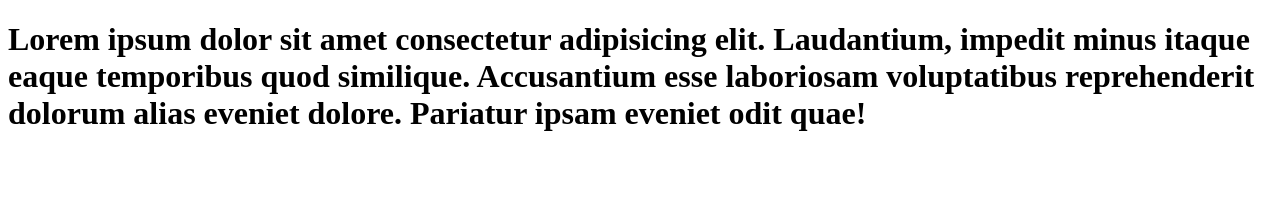
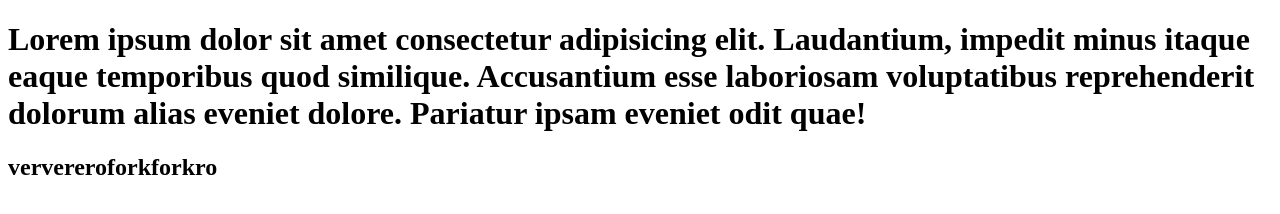
Before and after one commit to HectorMaroto/mi-primer-repo, a plain HTML site: page index.html in a window 1280 px wide. Drawn offline with Linux system fonts and the light colour scheme.

Commit message:
Añadimos un h2 al index

```diff
--- a/index.html
+++ b/index.html
@@ -23,6 +23,9 @@
         Lorem ipsum dolor sit amet consectetur adipisicing elit. Laudantium, impedit minus itaque eaque temporibus quod similique. Accusantium esse laboriosam
         voluptatibus reprehenderit dolorum alias eveniet dolore. Pariatur ipsam eveniet odit quae!
     </h1>
+    <h2>
+        ververeroforkforkro
+    </h2>
 
 </body>
 </html>
```
